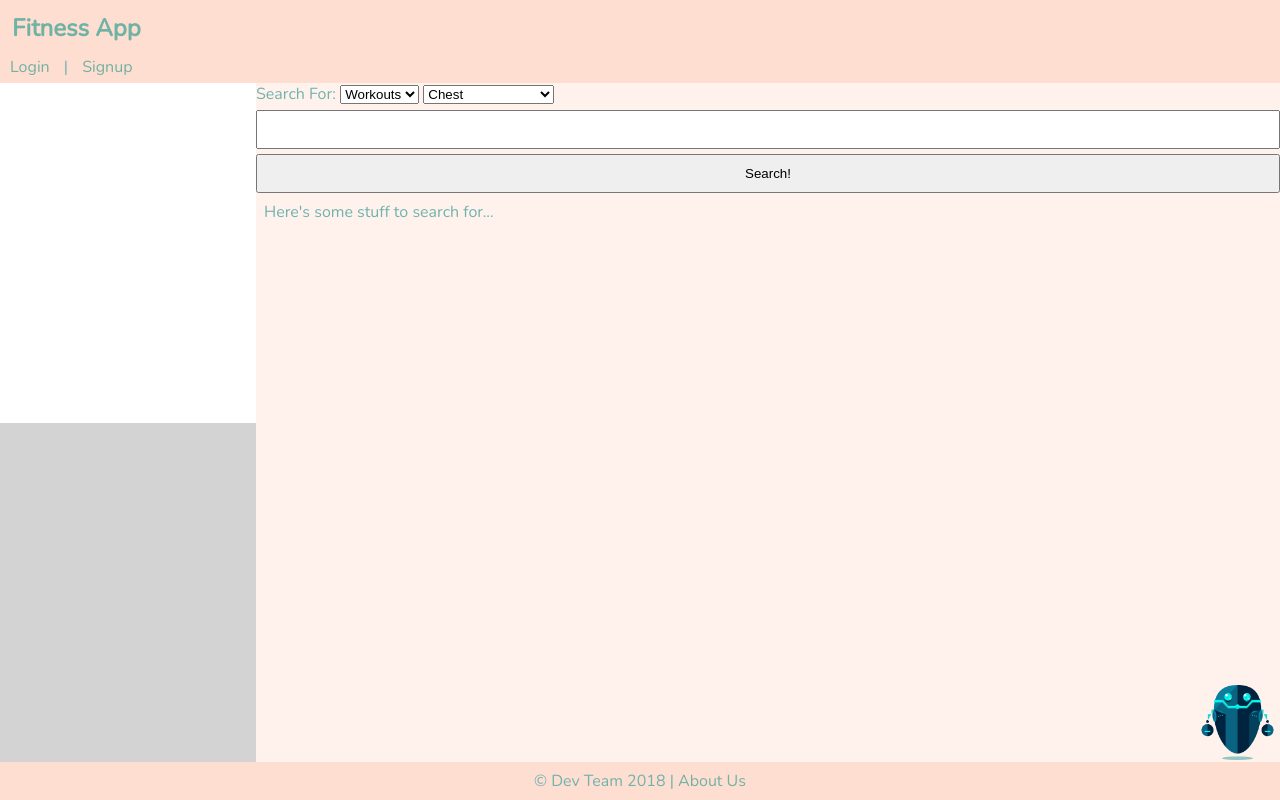
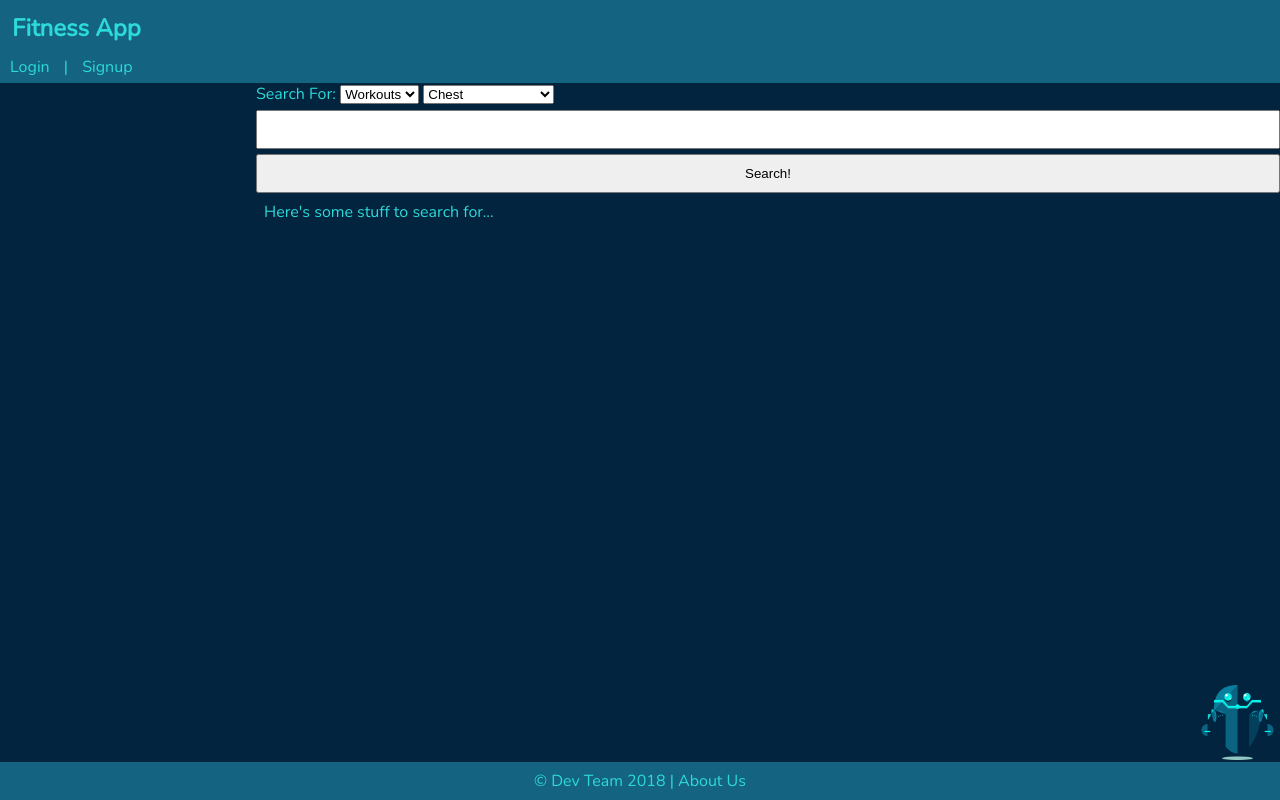
Before and after one commit to gabe-ng/suite-health, a Django app: page /homepage/ in a window 1280 px wide. Run offline with Django 3.2, Linux system fonts and the light colour scheme; data that the repository does not hold is empty; some libraries are stand-ins or nearby versions.

Commit message:
changed colors

```diff
--- a/fitness_app_project/fitness_app/static/css/base.css
+++ b/fitness_app_project/fitness_app/static/css/base.css
@@ -7,24 +7,24 @@ body {
   font-family: "Nunito", sans-serif;
   font-size: 16px;
   margin: 0;
-  background-color: #fff2ec;
-  color: #70b2ad;
+  background-color: #02243e;
+  color: #2cdad9;
 }
 
 h1 {
   margin: 0;
   padding: 0.5em;
-  color: #70b2a3;
+  color: #2cdad9;
 }
 
 nav {
-  background-color: #ffded2;
+  background-color: #146381;
   padding-bottom: 5px;
 }
 
 a {
   text-decoration: none;
-  color: #70b2a3;
+  color: #2cdad9;
 }
 
 p {
@@ -41,7 +41,7 @@ footer {
   bottom: 0;
   width: 100%;
   text-align: center;
-  background-color: #ffded2;
+  background-color: #146381;
 }
 
 .aHeader {
@@ -154,13 +154,13 @@ Homepage
 }
 
 .circuit-feed {
-  background-color: white;
+  background-color: #02243e;
   height: 100%;
   width: 100%;
 }
 
 .meal-feed {
-  background-color: lightgrey;
+  background-color: #02243e;
   height: 100%;
   width: 100%;
 }
@@ -183,7 +183,7 @@ Homepage
 }
 
 .search-results {
-  background-color: #fff2ec;
+  background-color: #02243e;
   height: 100%;
   width: 100%;
 }
```
Also changed, not shown: fitness_app_project/fitness_app/static/css/landing.css (+4 -4 lines).
